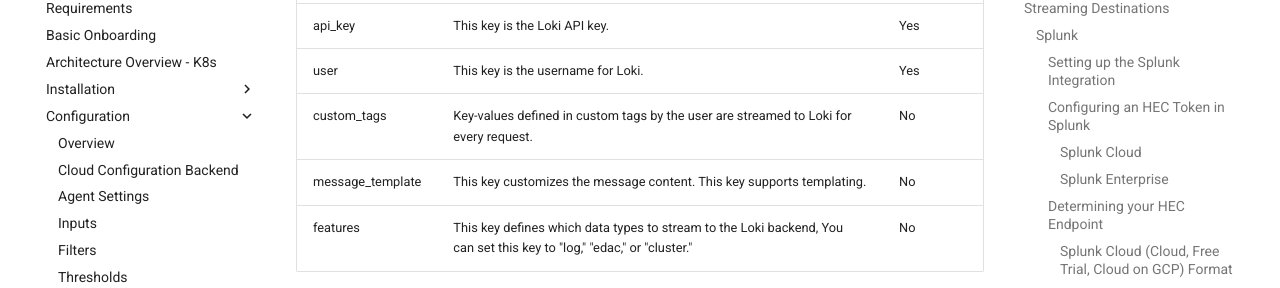
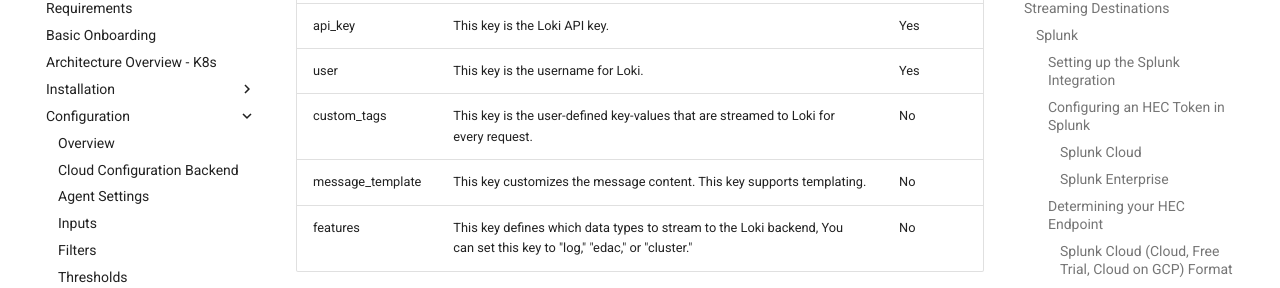
Before and after one commit to edgedelta/docs, an MkDocs documentation site: the page built from docs/configuration/outputs.md, in a window 1280 px wide and 900 px high, scrolled down 18356 px. Shown: the part 152-440 px from the top of the window. Built offline with MkDocs 1.6.1 and Material for MkDocs 9.7.7, drawn with Linux system fonts in a browser that asks for light colours.

Commit message:
Update outputs.md

```diff
--- a/docs/configuration/outputs.md
+++ b/docs/configuration/outputs.md
@@ -549,7 +549,7 @@ You can enable this integration to stream analytics and insights to a Loki endpo
 | endpoint | This key is the Loki endpoint. | Yes |
 | api\_key | This key is the Loki API key. | Yes |
 | user | This key is the username for Loki. | Yes |
-| custom\_tags | Key-values defined in custom tags by the user are streamed to Loki for every request. | No |
+| custom\_tags | This key is the user-defined key-values that are streamed to Loki for every request. | No |
 | message\_template | This key customizes the message content. This key supports templating. | No |
 | features | This key defines which data types to stream to the Loki backend, You can set this key to "log," "edac," or "cluster." | No |
 
```
